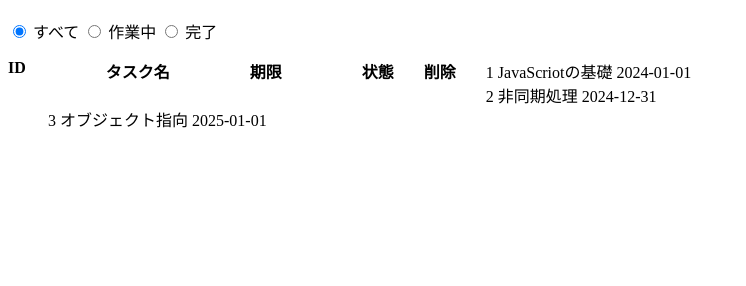
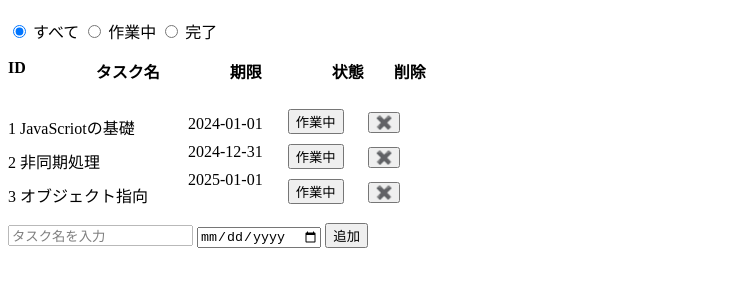
Before and after one commit to rentaro731/Todolist, a plain HTML site: page index.html in a window 1280 px wide. Shown: the part 70-356 px from the top of the page, without its empty margins (0-746 px from the left). Drawn offline with Linux system fonts and the light colour scheme.

Commit message:
レイアウト完成

```diff
--- a/index.html
+++ b/index.html
@@ -7,7 +7,7 @@
     <link rel="stylesheet" href="stylesheet.css" />
   </head>
   <body>
-    <main>
+    <header>
       <h1 class="logo">JS Todoリスト</h1>
       <div class="radio-button">
         <input type="radio" id="all" name="light" value="all" checked />
@@ -17,26 +17,52 @@
         <input type="radio" id="completion" name="light" value="completion" />
         <label for="completion">完了</label>
       </div>
-      <section>
+    </header>
+    <main>
+      <section class="title">
         <div class="title-name">
-          <p>ID</p>
-          <p>タスク名</p>
-          <p>期限</p>
-        </div>
-        <div class="title-button">
-          <p>状態</p>
-          <p>削除</p>
+          <p class="name">ID</p>
+          <p class="name">タスク名</p>
+          <p class="name">期限</p>
+          <p class="title-button">状態</p>
+          <p class="title-button">削除</p>
         </div>
       </section>
       <div class="task">
         <div class="task-list">
           <ul>
-            <li>1 JavaScriotの基礎 2024-01-01</li>
-            <li>2 非同期処理 2024-12-31</li>
-            <li>3 オブジェクト指向 2025-01-01</li>
+            <li>1 JavaScriotの基礎</li>
+            <li>2 非同期処理</li>
+            <li>3 オブジェクト指向</li>
           </ul>
         </div>
+        <div class="dead-line">
+          <ul>
+            <li>2024-01-01</li>
+            <li>2024-12-31</li>
+            <li>2025-01-01</li>
+          </ul>
+        </div>
+        <div class="task-button">
+          <div class="button">
+            <input type="button" value="作業中" class="work-button" />
+            <input type="button" name="delete" value="✖️" class="delete-button" />
+          </div>
+          <div class="button">
+            <input type="button" value="作業中" class="work-button" />
+            <input type="button" name="delete" value="✖️" class="delete-button" />
+          </div>
+          <div class="button">
+            <input type="button" value="作業中" class="work-button" />
+            <input type="button" name="delete" value="✖️" class="delete-button" />
+          </div>
+        </div>
       </div>
+      <section class="add-task">
+        <input type="text" value="タスク名を入力" class="add-text" />
+        <input type="date" class="add-date" />
+        <input type="button" value="追加" class="add-button" />
     </main>
+    <script src="script.js"></script>
   </body>
 </html>
--- a/stylesheet.css
+++ b/stylesheet.css
@@ -1,14 +1,39 @@
 @charset "UTF-8";
+.title-name {
+  display: flex;
+}
 p {
   font-weight: 900;
-  float: left;
 }
-.title-name p {
-  margin-right: 80px;
+.name {
+  margin-right: 70px;
 }
-.title-button p {
+.title-button {
   margin-right: 30px;
+}
+.task {
+  display: flex;
 }
 li {
   list-style: none;
+  margin-bottom: 10px;
 }
+ul {
+  padding: 0;
+}
+.task-list {
+  margin-right: 40px;
+}
+.task-button {
+  margin-top: 10px;
+  margin-left: 25px;
+}
+.button {
+  margin-bottom: 10px;
+}
+.delete-button {
+  margin-left: 20px;
+}
+.add-text {
+  opacity: 0.5;
+}
```
